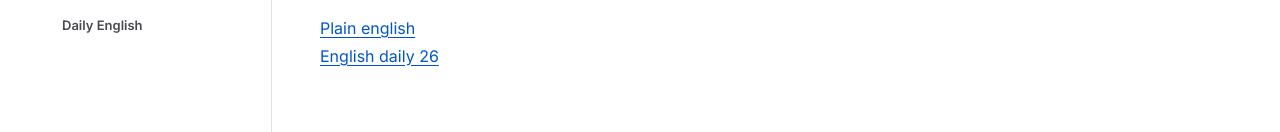
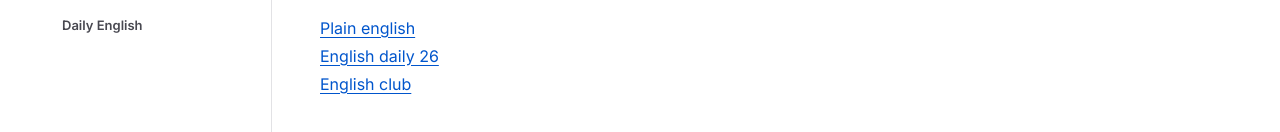
Before and after one commit to aviyals/aviyals.github.io, a plain HTML site: page eng/index.html in a window 1280 px wide. Shown: the part 242-374 px from the top of the page. Drawn offline with Linux system fonts and the light colour scheme.

Commit message:
Add link to English club idioms page

```diff
--- a/eng/index.html
+++ b/eng/index.html
@@ -41,6 +41,7 @@
         <h1>Sites for reference</h1>
         <p><a href="https://plainenglish.com/expressions/a-matter-of-time">Plain english</a></p>
         <p><a href="https://englishdaily626.com/conversation.php?615">English daily 26</a></p>
+        <p><a href="https://www.englishclub.com/ref/esl/Idioms/H/hard_to_come_by_633.php">English club</a></p>
       </div>
     </section>
     <section class="git-section" id="topics" aria-labelledby="topics-heading" hidden>
```
